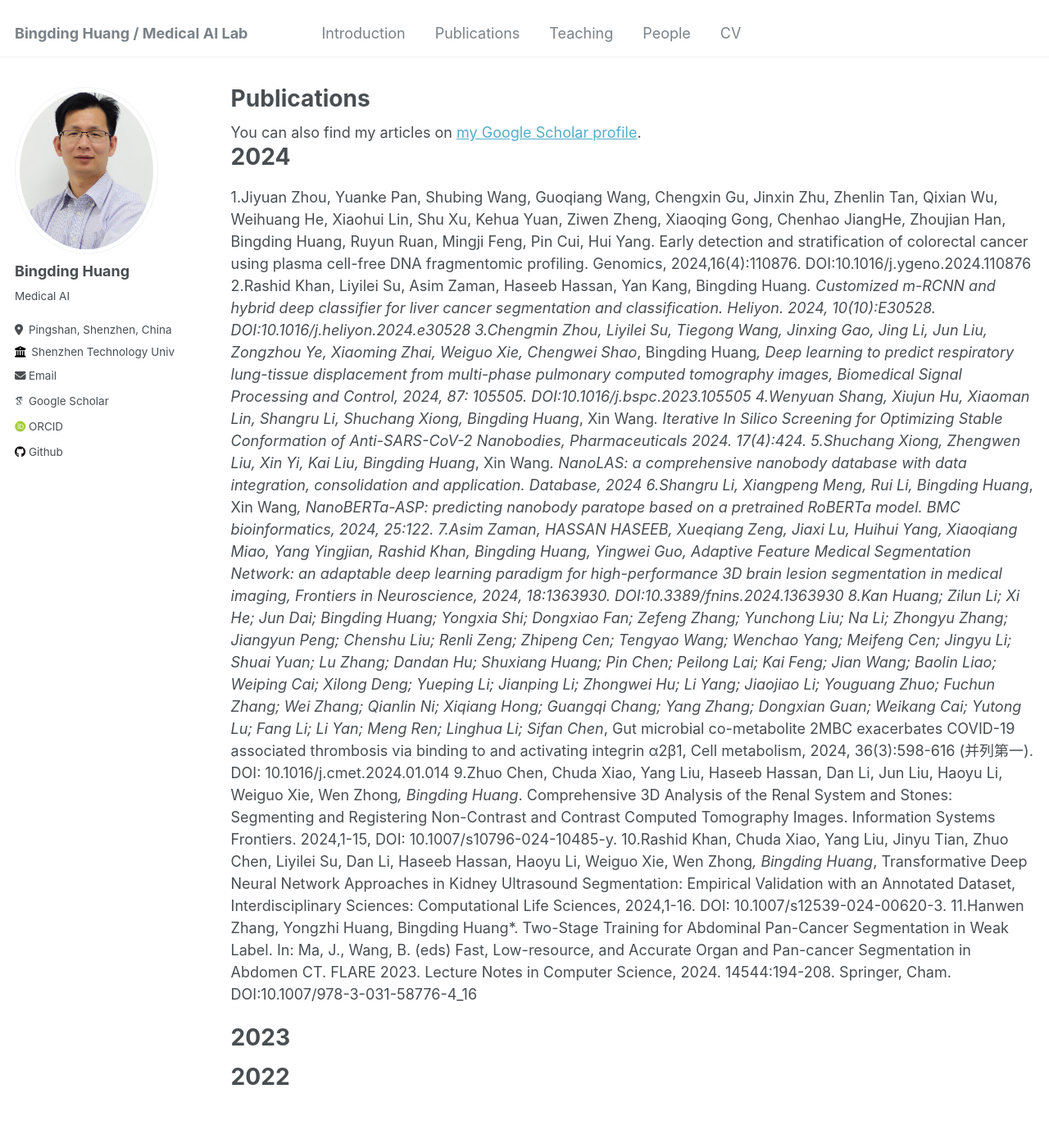
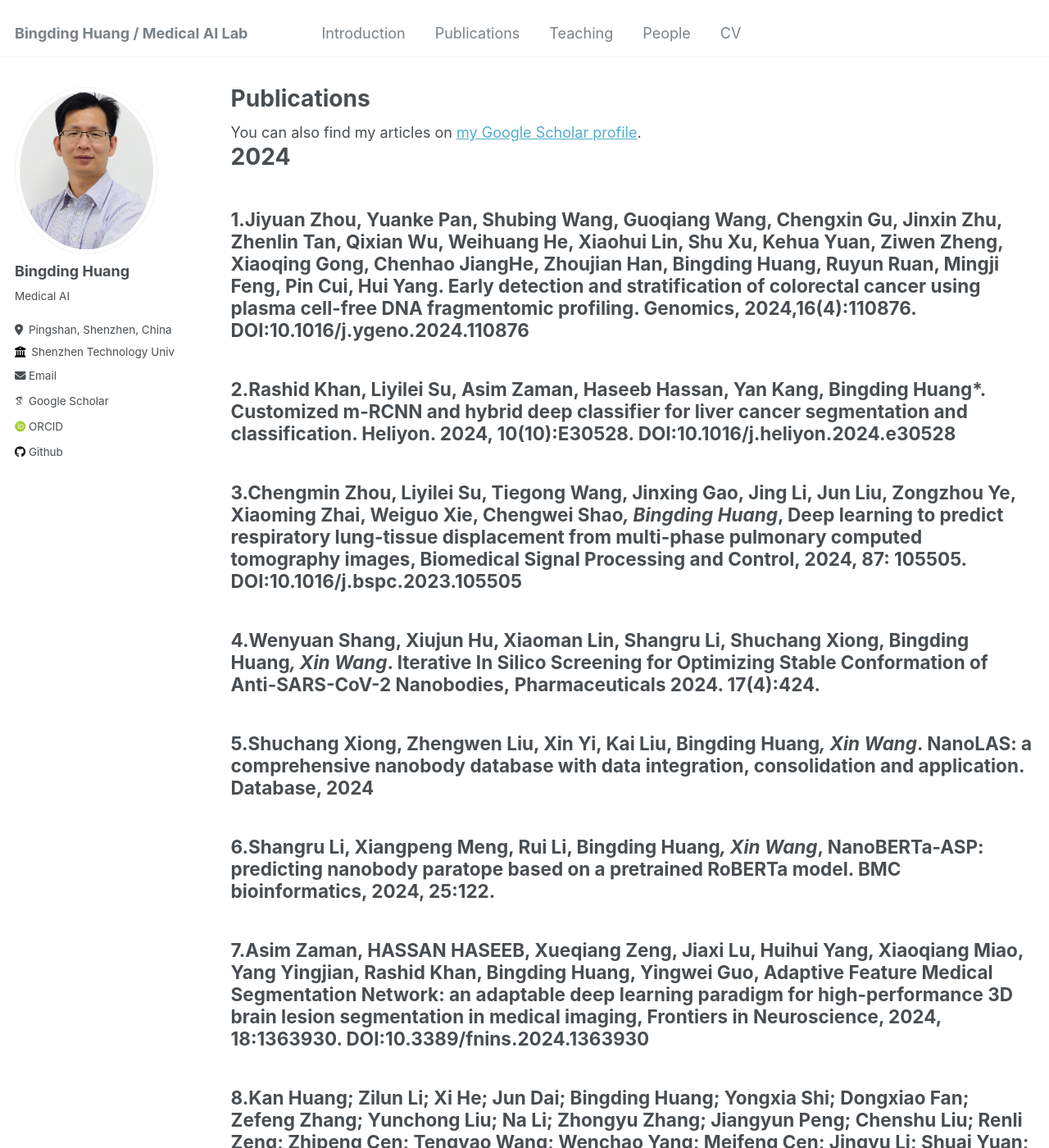
Before and after one commit to bingding/bingding.github.io, a Jekyll site: the page built from _pages/publications.md, in a window 1280 px wide and 1400 px high. Shown: the whole window at 82% size. Built offline with Jekyll 4.4.1, drawn with Linux system fonts in a browser that asks for light colours; some web fonts are replaced; some of the changed text lies outside the part shown.

Commit message:
change publication

```diff
--- a/_pages/publications.md
+++ b/_pages/publications.md
@@ -11,19 +11,19 @@ author_profile: true
 
 {% include base_path %}
 
-2024
-=====
-1.Jiyuan Zhou, Yuanke Pan, Shubing Wang, Guoqiang Wang, Chengxin Gu, Jinxin Zhu, Zhenlin Tan, Qixian Wu, Weihuang He, Xiaohui Lin, Shu Xu, Kehua Yuan, Ziwen Zheng, Xiaoqing Gong, Chenhao JiangHe, Zhoujian Han, Bingding Huang, Ruyun Ruan, Mingji Feng, Pin Cui, Hui Yang. Early detection and stratification of colorectal cancer using plasma cell-free DNA fragmentomic profiling. Genomics, 2024,16(4):110876. DOI:10.1016/j.ygeno.2024.110876
-2.Rashid Khan, Liyilei Su, Asim Zaman, Haseeb Hassan, Yan Kang, Bingding Huang*. Customized m-RCNN and hybrid deep classifier for liver cancer segmentation and classification. Heliyon. 2024, 10(10):E30528. DOI:10.1016/j.heliyon.2024.e30528
-3.Chengmin Zhou, Liyilei Su, Tiegong Wang, Jinxing Gao, Jing Li, Jun Liu, Zongzhou Ye, Xiaoming Zhai, Weiguo Xie, Chengwei Shao*, Bingding Huang*, Deep learning to predict respiratory lung-tissue displacement from multi-phase pulmonary computed tomography images, Biomedical Signal Processing and Control, 2024, 87: 105505. DOI:10.1016/j.bspc.2023.105505
-4.Wenyuan Shang, Xiujun Hu, Xiaoman Lin, Shangru Li, Shuchang Xiong, Bingding Huang*, Xin Wang*. Iterative In Silico Screening for Optimizing Stable Conformation of Anti-SARS-CoV-2 Nanobodies, Pharmaceuticals 2024. 17(4):424.
-5.Shuchang Xiong, Zhengwen Liu, Xin Yi, Kai Liu, Bingding Huang*, Xin Wang*. NanoLAS: a comprehensive nanobody database with data integration, consolidation and application. Database, 2024
-6.Shangru Li, Xiangpeng Meng, Rui Li, Bingding Huang*, Xin Wang*, NanoBERTa-ASP: predicting nanobody paratope based on a pretrained RoBERTa model. BMC bioinformatics, 2024, 25:122.
-7.Asim Zaman, HASSAN HASEEB, Xueqiang Zeng, Jiaxi Lu, Huihui Yang, Xiaoqiang Miao, Yang Yingjian, Rashid Khan, Bingding Huang, Yingwei Guo, Adaptive Feature Medical Segmentation Network: an adaptable deep learning paradigm for high-performance 3D brain lesion segmentation in medical imaging, Frontiers in Neuroscience, 2024, 18:1363930. DOI:10.3389/fnins.2024.1363930
-8.Kan Huang; Zilun Li; Xi He; Jun Dai; Bingding Huang; Yongxia Shi; Dongxiao Fan; Zefeng Zhang; Yunchong Liu; Na Li; Zhongyu Zhang; Jiangyun Peng; Chenshu Liu; Renli Zeng; Zhipeng Cen; Tengyao Wang; Wenchao Yang; Meifeng Cen; Jingyu Li; Shuai Yuan; Lu Zhang; Dandan Hu; Shuxiang Huang; Pin Chen; Peilong Lai; Kai Feng; Jian Wang; Baolin Liao; Weiping Cai; Xilong Deng; Yueping Li; Jianping Li; Zhongwei Hu; Li Yang; Jiaojiao Li; Youguang Zhuo; Fuchun Zhang; Wei Zhang; Qianlin Ni; Xiqiang Hong; Guangqi Chang; Yang Zhang; Dongxian Guan; Weikang Cai; Yutong Lu; Fang Li; Li Yan; Meng Ren; Linghua Li; Sifan Chen*, Gut microbial co-metabolite 2MBC exacerbates COVID-19 associated thrombosis via binding to and activating integrin α2β1, Cell metabolism, 2024, 36(3):598-616 (并列第一). DOI: 10.1016/j.cmet.2024.01.014
-9.Zhuo Chen, Chuda Xiao, Yang Liu, Haseeb Hassan, Dan Li, Jun Liu, Haoyu Li, Weiguo Xie, Wen Zhong*, Bingding Huang*. Comprehensive 3D Analysis of the Renal System and Stones: Segmenting and Registering Non-Contrast and Contrast Computed Tomography Images. Information Systems Frontiers. 2024,1-15,  DOI: 10.1007/s10796-024-10485-y.
-10.Rashid Khan, Chuda Xiao, Yang Liu, Jinyu Tian, Zhuo Chen, Liyilei Su, Dan Li, Haseeb Hassan, Haoyu Li, Weiguo Xie, Wen Zhong*, Bingding Huang*, Transformative Deep Neural Network Approaches in Kidney Ultrasound Segmentation: Empirical Validation with an Annotated Dataset, Interdisciplinary Sciences: Computational Life Sciences, 2024,1-16. DOI: 10.1007/s12539-024-00620-3.
-11.Hanwen Zhang, Yongzhi Huang, Bingding Huang*. Two-Stage Training for Abdominal Pan-Cancer Segmentation in Weak Label. In: Ma, J., Wang, B. (eds) Fast, Low-resource, and Accurate Organ and Pan-cancer Segmentation in Abdomen CT. FLARE 2023. Lecture Notes in Computer Science, 2024. 14544:194-208. Springer, Cham. DOI:10.1007/978-3-031-58776-4_16
+# 2024
+
+## 1.Jiyuan Zhou, Yuanke Pan, Shubing Wang, Guoqiang Wang, Chengxin Gu, Jinxin Zhu, Zhenlin Tan, Qixian Wu, Weihuang He, Xiaohui Lin, Shu Xu, Kehua Yuan, Ziwen Zheng, Xiaoqing Gong, Chenhao JiangHe, Zhoujian Han, Bingding Huang, Ruyun Ruan, Mingji Feng, Pin Cui, Hui Yang. Early detection and stratification of colorectal cancer using plasma cell-free DNA fragmentomic profiling. Genomics, 2024,16(4):110876. DOI:10.1016/j.ygeno.2024.110876
+##  2.Rashid Khan, Liyilei Su, Asim Zaman, Haseeb Hassan, Yan Kang, Bingding Huang*. Customized m-RCNN and hybrid deep classifier for liver cancer segmentation and classification. Heliyon. 2024, 10(10):E30528. DOI:10.1016/j.heliyon.2024.e30528
+## 3.Chengmin Zhou, Liyilei Su, Tiegong Wang, Jinxing Gao, Jing Li, Jun Liu, Zongzhou Ye, Xiaoming Zhai, Weiguo Xie, Chengwei Shao*, Bingding Huang*, Deep learning to predict respiratory lung-tissue displacement from multi-phase pulmonary computed tomography images, Biomedical Signal Processing and Control, 2024, 87: 105505. DOI:10.1016/j.bspc.2023.105505
+## 4.Wenyuan Shang, Xiujun Hu, Xiaoman Lin, Shangru Li, Shuchang Xiong, Bingding Huang*, Xin Wang*. Iterative In Silico Screening for Optimizing Stable Conformation of Anti-SARS-CoV-2 Nanobodies, Pharmaceuticals 2024. 17(4):424.
+## 5.Shuchang Xiong, Zhengwen Liu, Xin Yi, Kai Liu, Bingding Huang*, Xin Wang*. NanoLAS: a comprehensive nanobody database with data integration, consolidation and application. Database, 2024
+## 6.Shangru Li, Xiangpeng Meng, Rui Li, Bingding Huang*, Xin Wang*, NanoBERTa-ASP: predicting nanobody paratope based on a pretrained RoBERTa model. BMC bioinformatics, 2024, 25:122.
+## 7.Asim Zaman, HASSAN HASEEB, Xueqiang Zeng, Jiaxi Lu, Huihui Yang, Xiaoqiang Miao, Yang Yingjian, Rashid Khan, Bingding Huang, Yingwei Guo, Adaptive Feature Medical Segmentation Network: an adaptable deep learning paradigm for high-performance 3D brain lesion segmentation in medical imaging, Frontiers in Neuroscience, 2024, 18:1363930. DOI:10.3389/fnins.2024.1363930
+## 8.Kan Huang; Zilun Li; Xi He; Jun Dai; Bingding Huang; Yongxia Shi; Dongxiao Fan; Zefeng Zhang; Yunchong Liu; Na Li; Zhongyu Zhang; Jiangyun Peng; Chenshu Liu; Renli Zeng; Zhipeng Cen; Tengyao Wang; Wenchao Yang; Meifeng Cen; Jingyu Li; Shuai Yuan; Lu Zhang; Dandan Hu; Shuxiang Huang; Pin Chen; Peilong Lai; Kai Feng; Jian Wang; Baolin Liao; Weiping Cai; Xilong Deng; Yueping Li; Jianping Li; Zhongwei Hu; Li Yang; Jiaojiao Li; Youguang Zhuo; Fuchun Zhang; Wei Zhang; Qianlin Ni; Xiqiang Hong; Guangqi Chang; Yang Zhang; Dongxian Guan; Weikang Cai; Yutong Lu; Fang Li; Li Yan; Meng Ren; Linghua Li; Sifan Chen*, Gut microbial co-metabolite 2MBC exacerbates COVID-19 associated thrombosis via binding to and activating integrin α2β1, Cell metabolism, 2024, 36(3):598-616 (并列第一). DOI: 10.1016/j.cmet.2024.01.014
+## 9.Zhuo Chen, Chuda Xiao, Yang Liu, Haseeb Hassan, Dan Li, Jun Liu, Haoyu Li, Weiguo Xie, Wen Zhong*, Bingding Huang*. Comprehensive 3D Analysis of the Renal System and Stones: Segmenting and Registering Non-Contrast and Contrast Computed Tomography Images. Information Systems Frontiers. 2024,1-15,  DOI: 10.1007/s10796-024-10485-y.
+## 10.Rashid Khan, Chuda Xiao, Yang Liu, Jinyu Tian, Zhuo Chen, Liyilei Su, Dan Li, Haseeb Hassan, Haoyu Li, Weiguo Xie, Wen Zhong*, Bingding Huang*, Transformative Deep Neural Network Approaches in Kidney Ultrasound Segmentation: Empirical Validation with an Annotated Dataset, Interdisciplinary Sciences: Computational Life Sciences, 2024,1-16. DOI: 10.1007/s12539-024-00620-3.
+## 11.Hanwen Zhang, Yongzhi Huang, Bingding Huang*. Two-Stage Training for Abdominal Pan-Cancer Segmentation in Weak Label. In: Ma, J., Wang, B. (eds) Fast, Low-resource, and Accurate Organ and Pan-cancer Segmentation in Abdomen CT. FLARE 2023. Lecture Notes in Computer Science, 2024. 14544:194-208. Springer, Cham. DOI:10.1007/978-3-031-58776-4_16
 
 2023
 ====
```
